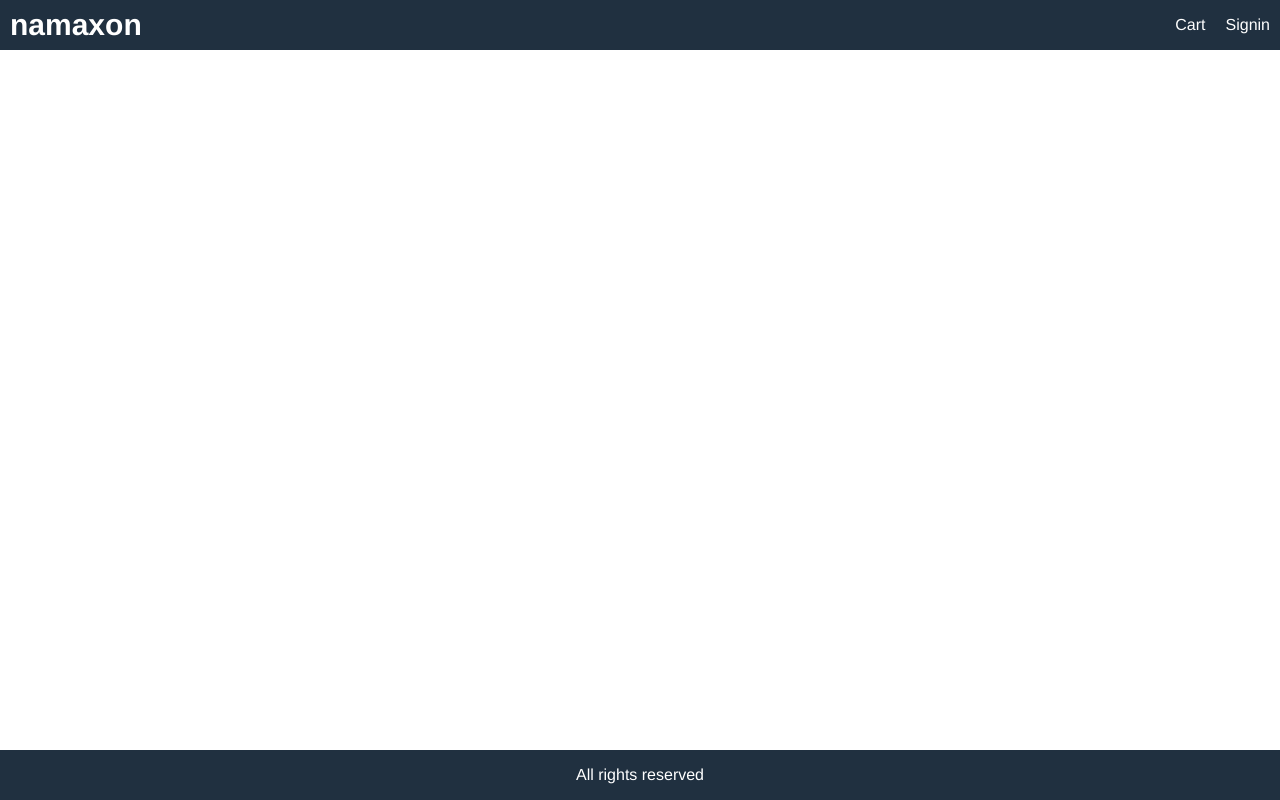
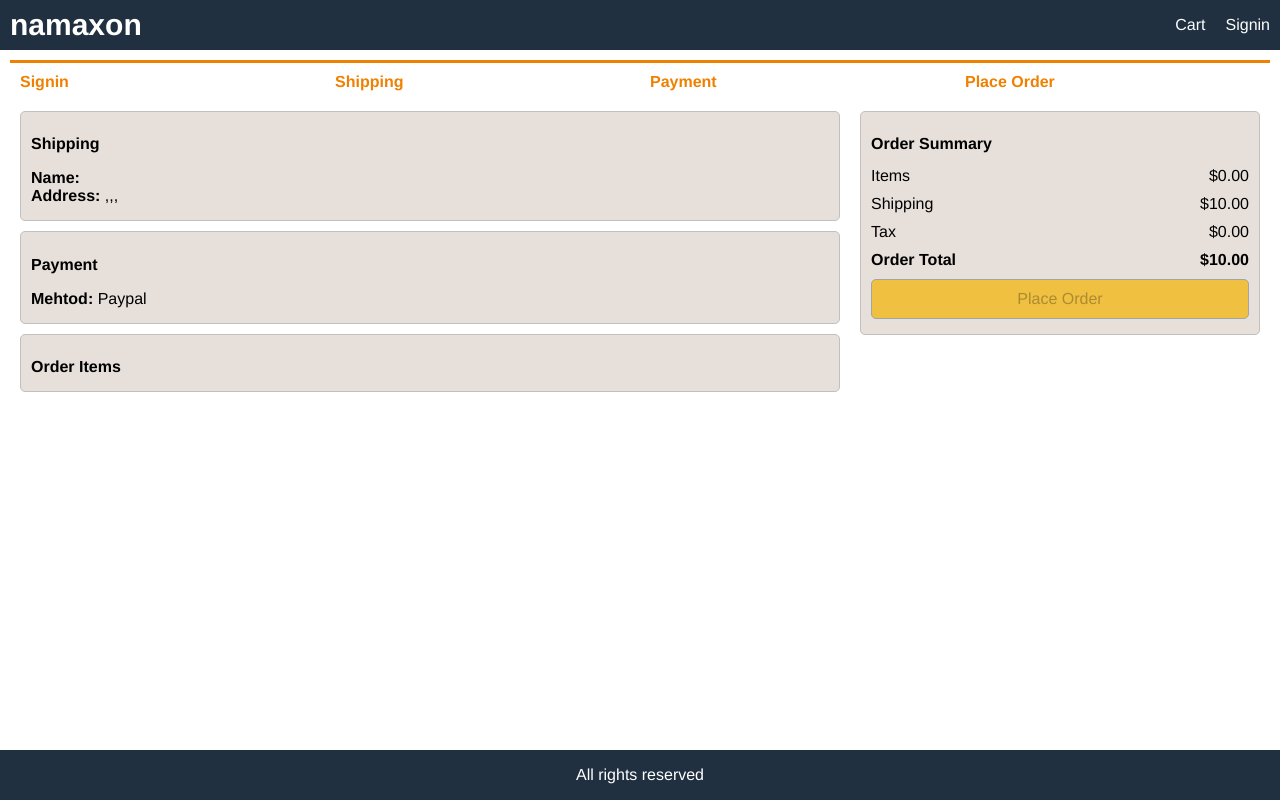
Before and after one commit to elnasabdallah/namaxon, a React (Create React App) app in the folder frontend/: page /placeorder in a window 1280 px wide. Built offline with nearby package versions, Linux system fonts and the light colour scheme.

Commit message:
done with place order frontend page

```diff
--- a/frontend/src/App.js
+++ b/frontend/src/App.js
@@ -5,6 +5,7 @@ import Header from "./components/Header";
 import CartScreen from "./screens/CartScreen";
 import HomeScreen from "./screens/HomeScreen";
 import PaymentMethodScreen from "./screens/PaymentMethodScreen";
+import PlaceOrderScreen from "./screens/PlaceOrderScreen";
 import ProductScreen from "./screens/ProductScreen";
 import RegisterScreen from "./screens/RegisterScreen";
 import ShippingAddressScreen from "./screens/ShippingAddressScreen";
@@ -23,6 +24,8 @@ function App() {
           <Route path='/register' component={RegisterScreen} />
           <Route path='/shipping' component={ShippingAddressScreen} />
           <Route path='/payment' component={PaymentMethodScreen} />
+
+          <Route path='/placeorder' component={PlaceOrderScreen} />
         </main>
         <footer className='row center'>All rights reserved</footer>
       </div>
--- /dev/null
+++ b/frontend/src/screens/PlaceOrderScreen.js
@@ -0,0 +1,134 @@
+import React from "react";
+import { useSelector } from "react-redux";
+import { Link } from "react-router-dom";
+import CheckoutSteps from "./../components/CheckoutSteps";
+
+const PlaceOrderScreen = props => {
+  const cart = useSelector(state => state.cart);
+  if (!cart.paymentMethod) {
+    props.history.push("/payment");
+  }
+  const toPrice = num => Number(num.toFixed(2));
+  cart.itemsPrice = toPrice(
+    cart.cartItems.reduce((a, c) => a + c.qty * c.price, 0)
+  );
+  cart.shippingPrice = cart.itemsPrice > 100 ? toPrice(0) : toPrice(10);
+  cart.taxPrice = toPrice(0.15 * cart.itemsPrice);
+  cart.totalPrice = cart.itemsPrice + cart.shippingPrice + cart.taxPrice;
+
+  const placeorderHandler = () => {
+    //to do dispatch place order action
+  };
+  return (
+    <div>
+      <CheckoutSteps step1 step2 step3 step4 />
+      <div className='row top'>
+        <div className='col-2'>
+          <ul>
+            <li>
+              <div className='card card-body'>
+                <h2>Shipping</h2>
+                <p>
+                  <strong>Name: </strong> {cart.shippingAddress.fullName} <br />
+                  <strong>Address: </strong>
+                  {cart.shippingAddress.address},{cart.shippingAddress.city},
+                  {cart.shippingAddress.postalCode},
+                  {cart.shippingAddress.country}
+                </p>
+              </div>
+            </li>
+            <li>
+              <div className='card card-body'>
+                <h2>Payment</h2>
+                <p>
+                  <strong>Mehtod:</strong> {cart.paymentMethod}
+                </p>
+              </div>
+            </li>
+            <li>
+              <div className='card card-body'>
+                <h2>Order Items</h2>
+                <ul>
+                  {cart.cartItems.map(item => (
+                    <li key={item.product}>
+                      <div className='row'>
+                        <div>
+                          <img
+                            className='small'
+                            src={item.image}
+                            alt={item.name}
+                          />
+                        </div>
+
+                        <div>
+                          <div className='min-30'>
+                            <Link to={`/product/${item.product}`}>
+                              {item.name}
+                            </Link>
+                          </div>
+                        </div>
+                        <div></div>
+                        <div>
+                          {item.qty} x ${item.price}=${item.qty * item.price}
+                        </div>
+                      </div>
+                    </li>
+                  ))}
+                </ul>
+              </div>
+            </li>
+          </ul>
+        </div>
+        <div className='col-1'>
+          <div className='card card-body'>
+            <ul>
+              <li>
+                <h2>Order Summary</h2>
+              </li>
+              <li>
+                <div className='row'>
+                  <div>Items</div>
+                  <div>${cart.itemsPrice.toFixed(2)}</div>
+                </div>
+              </li>
+              <li>
+                <div className='row'>
+                  <div>Shipping</div>
+                  <div>${cart.shippingPrice.toFixed(2)}</div>
+                </div>
+              </li>
+              <li>
+                <div className='row'>
+                  <div>Tax</div>
+                  <div>${cart.taxPrice.toFixed(2)}</div>
+                </div>
+              </li>
+              <li>
+                <div className='row'>
+                  <div>
+                    <strong>Order Total</strong>{" "}
+                  </div>
+                  <div>
+                    <strong> ${cart.totalPrice.toFixed(2)}</strong>
+                  </div>
+                </div>
+              </li>
+              <li>
+                <button
+                  type='button'
+                  className='primary block'
+                  onClick={placeorderHandler}
+                  disabled={cart.cartItems.length === 0}
+                >
+                  Place Order
+                </button>
+              </li>
+            </ul>
+          </div>
+        </div>
+      </div>
+    </div>
+  );
+};
+
+export default PlaceOrderScreen;
```
